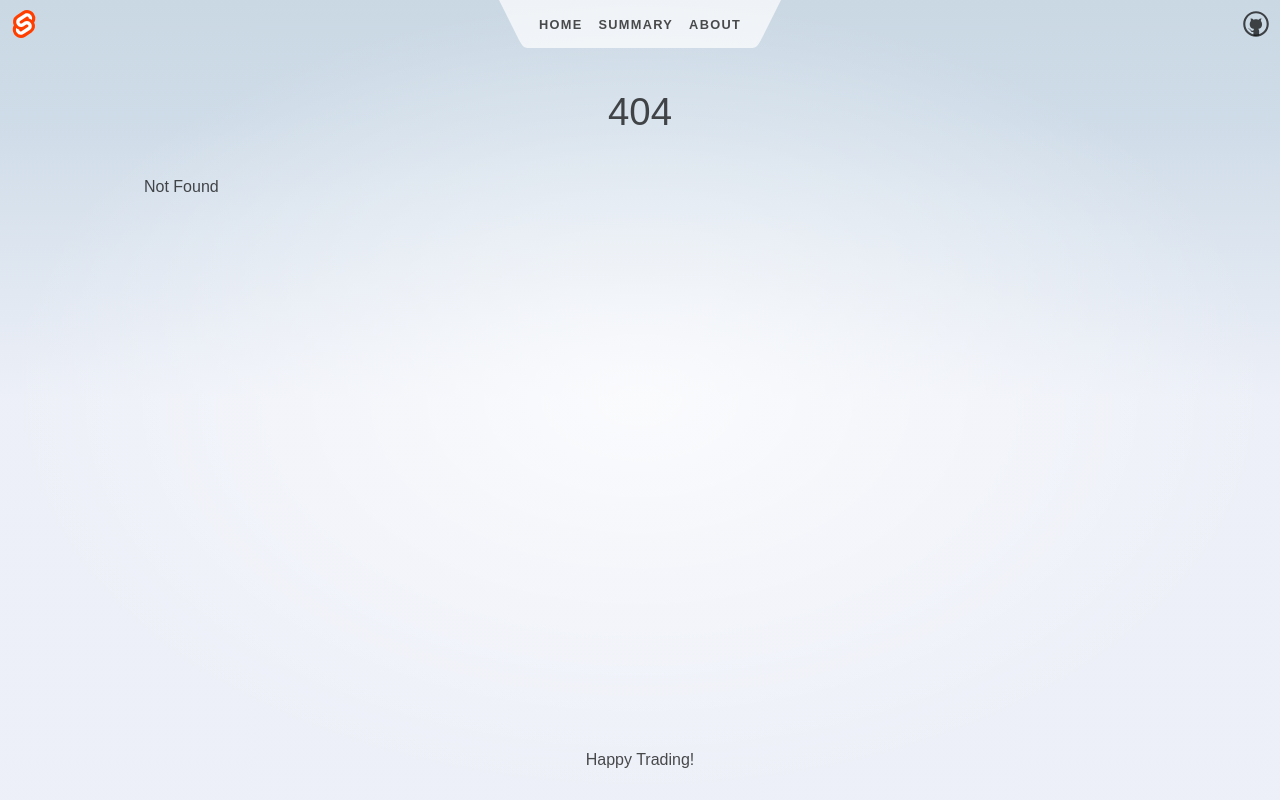
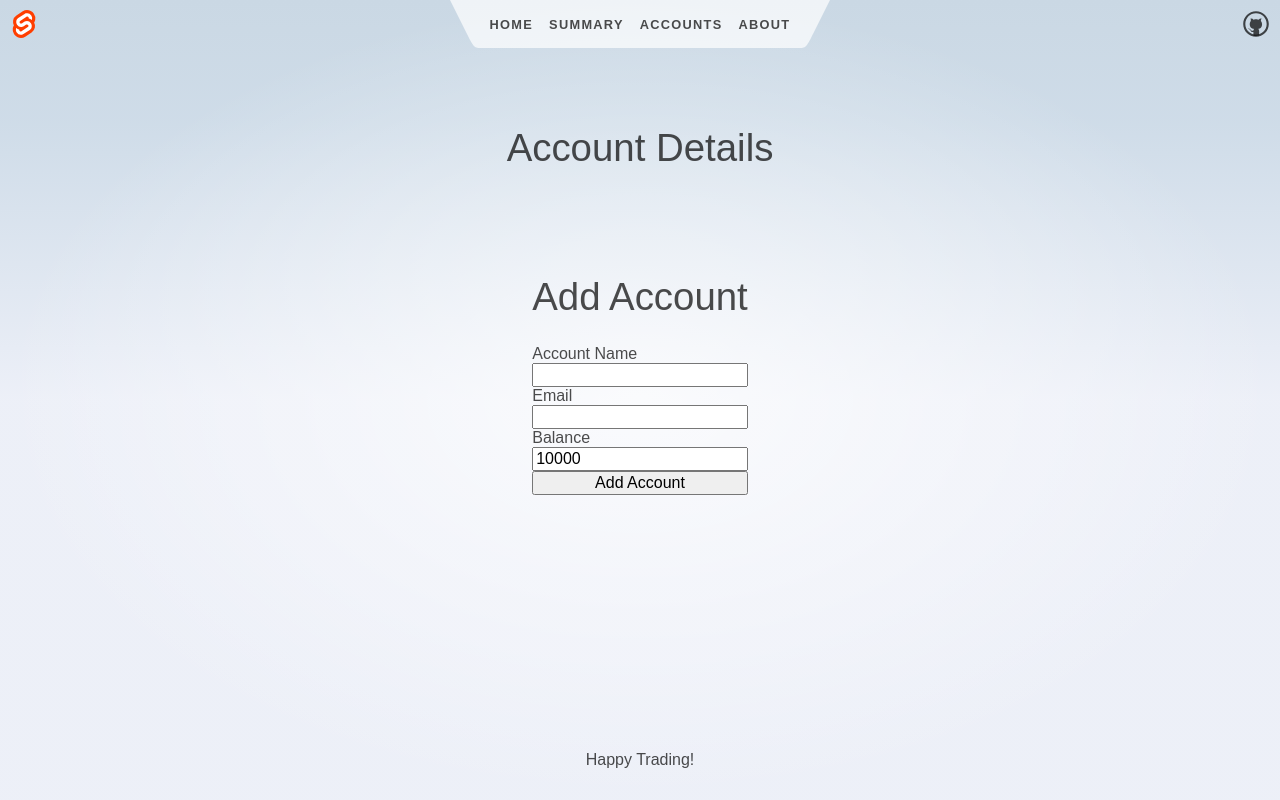
Before and after one commit to belloyang/tradejournal, a SvelteKit app: page /account-detail in a window 1280 px wide. Before the commit this address had no page. Built offline with nearby package versions, Linux system fonts and the light colour scheme.

Commit message:
Add tradding account page

```diff
--- a/database.ts
+++ b/database.ts
@@ -9,7 +9,7 @@ db.exec(`
     id INTEGER PRIMARY KEY,
     name TEXT,
     email TEXT,
-    balance REAL,
+    balance REAL
   )
 `);
 db.exec(`
--- a/src/lib/utils/db-api.ts
+++ b/src/lib/utils/db-api.ts
@@ -45,8 +45,8 @@ export async function deleteTrade(trade: OptionTrade): Promise<{id: string}> {
     return response.json();
 }
 
-// add users api
-export async function fetchAllUsers(): Promise<any> {
+// add accounts api
+export async function fetchAllAccounts(): Promise<any> {
     const response = await fetch(`${DB_HOST}:${DB_PORT}/api/users`);
     const result = await response.json();
     return result.data;
--- a/src/routes/+page.svelte
+++ b/src/routes/+page.svelte
@@ -3,16 +3,38 @@
 	import welcome_fallback from '$lib/images/svelte-welcome.png';
     import CurrentDate from './CurrentDate.svelte';
     import AddTradeButton from './trade-detail/AddTradeButton.svelte';
-    import { onMount } from 'svelte';
-    import { fetchAllOptionTrades } from '$lib/utils/db-api';
+    import { onDestroy, onMount } from 'svelte';
+    import { fetchAllAccounts, fetchAllOptionTrades } from '$lib/utils/db-api';
+    import { currentAccountStore, type Account } from './account-detail/account';
+    import AddAccountButton from './account-detail/AddAccountButton.svelte';
 	let allOptionTrades = [];
+	let allAcounts: Account[]= [];
+
+	let currentAccount: Account | undefined = undefined;
+
 	onMount(() => {
 		console.log('Home mounted');
 		fetchAllOptionTrades().then((trades) => {
 			allOptionTrades = trades;
 			console.log('All trades:', allOptionTrades);
 		});
+		fetchAllAccounts().then((accounts) => {
+			allAcounts = accounts;
+			console.log('All users:', allAcounts);
+		});
+		currentAccountStore.subscribe((value) => {
+			console.log('Current Account:', value);
+			currentAccount = value;
+		});
 	});
+
+	function selectAccount(account: Account) {
+		return function() {
+			currentAccountStore.set(account);
+		}
+	}
+
+
 </script>
 
 <svelte:head>
@@ -34,7 +56,24 @@
 	</h1>
 	<CurrentDate />
 
-	<AddTradeButton />
+	{#if allAcounts.length > 0}
+		{#if currentAccount}
+			<p>Selected Account: {currentAccount.name}</p>
+			<AddTradeButton />
+		{:else}
+		<p style="font-size: large;">You have {allAcounts.length} accounts, select one to start your Trade Journal</p>
+		<ul>
+			{#each allAcounts as account}
+				<li><button on:click={selectAccount(account)}>Acount:{account.name}, Balance:{account.balance}</button></li>
+			{/each}
+		</ul>
+		{/if}
+	{:else}
+		<p>Please create an trading account to start with</p>
+	{/if}
+	<br />
+	<AddAccountButton/>
+
 </section>
 
 
@@ -66,4 +105,7 @@
 		top: 0;
 		display: block;
 	}
+	button {
+		cursor: pointer;
+	}
 </style>
--- a/src/routes/CurrentDate.svelte
+++ b/src/routes/CurrentDate.svelte
@@ -11,7 +11,7 @@ $: today = dayOfWeek + ' ' + formattedDate;
 </script>
 
 <div style="text-align: center;">
-    <p style="font-size:x-large">Today is {today}</p>
+    <p style="font-size:medium">Today is {today}</p>
     {#if dayOfWeek === 'Friday'}
         <h1>TGIF, Happy Friday!</h1>
     {:else if dayOfWeek === 'Saturday' || dayOfWeek === 'Sunday'}
--- a/src/routes/Header.svelte
+++ b/src/routes/Header.svelte
@@ -21,6 +21,9 @@
 			</li>
 			<li aria-current={$page.url.pathname === '/summary' ? 'page' : undefined}>
 				<a href="/summary">Summary</a>
+			</li>
+			<li aria-current={$page.url.pathname === '/account-list' ? 'page' : undefined}>
+				<a href="/account-list">Accounts</a>
 			</li>
 			<li aria-current={$page.url.pathname === '/about' ? 'page' : undefined}>
 				<a href="/about">About</a>
--- /dev/null
+++ b/src/routes/account-detail/+page.svelte
@@ -0,0 +1,15 @@
+<script>
+    import AddAccount from "./AddAccount.svelte";
+
+</script>
+<svelte:head>
+	<title>Account Details</title>
+	<meta name="description" content="Account Details" />
+</svelte:head>
+
+<div class="text-column">
+	<h1>Account Details</h1>
+
+    <AddAccount />
+
+</div>
--- /dev/null
+++ b/src/routes/account-detail/AddAccount.svelte
@@ -0,0 +1,48 @@
+<script lang="ts">
+    import { page } from '$app/stores';
+    import { addAccount } from '$lib/utils/db-api';
+    import { Account } from './account';
+
+    let account: Account = new Account(0, '');
+
+    function handleSubmit() {
+        addAccount(account).then((response) => {
+            console.log('Account added:', response);
+        }).catch((error) => {
+            console.error('Error adding account:', error);
+        })
+        // navigate to Account List
+        window.location.href = '/account-list';
+    }
+</script>
+
+<svelte:head>
+    <title>Add Account</title>
+    <meta name="description" content="Add Account" />
+</svelte:head>
+
+<div class="text-column">
+    <h1>Add Account</h1>
+
+    <form on:submit|preventDefault={handleSubmit}>
+        <div class="container">
+        <label for="accountName">Account Name</label>
+        <input type="text" id="accountName" bind:value={account.name} required />
+        <label for='email'>Email</label>
+        <input type='email' id='email' bind:value={account.email} />
+
+        <label for="balance"> Balance </label>
+        <input type="number" id="balance" bind:value={account.balance} required />
+
+        <button type="submit">Add Account</button>
+        </div>
+    </form>
+</div>
+
+<style>
+    .container {
+        display: flex;
+        flex-direction: column;
+        margin: 0 auto;
+    }
+</style>
--- /dev/null
+++ b/src/routes/account-detail/AddAccountButton.svelte
@@ -0,0 +1,7 @@
+<script>
+    import { page } from '$app/stores';
+</script>
+
+<div aria-current={$page.url.pathname === '/account-detail' ? 'page' : undefined}>
+    <button style="padding: 10px;"><a href="/account-detail">Add an Account</a></button>
+</div>
--- /dev/null
+++ b/src/routes/account-detail/account.ts
@@ -0,0 +1,17 @@
+import { writable } from "svelte/store";
+
+export class Account {
+    id: number;
+    name: string;
+    email: string;
+    balance: number;
+
+    constructor(id: number, name: string, email: string = '', balance: number = 10_000) {
+        this.id = id;
+        this.name = name;
+        this.email = email;
+        this.balance = balance;
+    }
+}
+export const TradingAccounts = writable<Account[]>([]);
+export let currentAccountStore = writable<Account | undefined>(undefined);
```
Also changed, not shown: src/routes/account-list/+page.svelte (added, +36 -0 lines), src/routes/summary/+page.svelte (+16 -1 lines), 1 other file (tests, documents, lock files or other folders).
